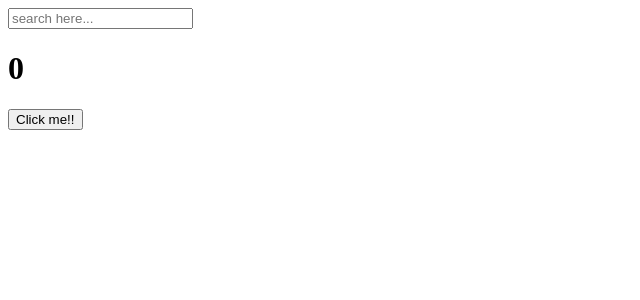
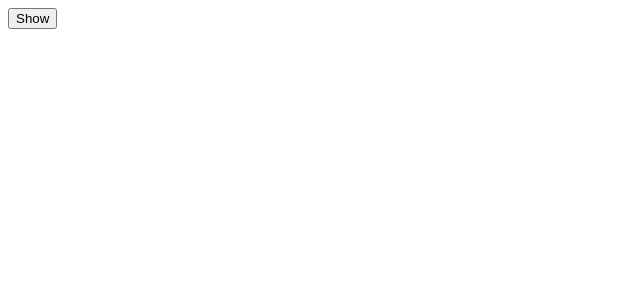
Before and after one commit to JackCokebb/react_test, a React (Create React App) app in the folder react_test_app/: page / in a window 1280 px wide. Shown: the top 300 px of the page, without its empty margins (0-640 px from the left). Built offline with nearby package versions, Linux system fonts and the light colour scheme.

Commit message:
22.07.02 cleanup func

```diff
--- a/react_test_app/src/App.js
+++ b/react_test_app/src/App.js
@@ -1,49 +1,33 @@
-//import Button from "./Button";
-//import styles from "./App.module.css"
-
-// useEffect allow us to render some code only once at the first time
-// so that even if some states are changed, some code will not be re-rendered.
-// useEffect function renders the things after all the other things are rendered
 import { useState, useEffect } from "react";
 
+//another component
+//component is the function that return jsx
+// uppercase needed
+function Hello(){
+  //log will appear only when component is created at first time.
+  useEffect(()=>{
+    console.log("created!");
+
+    // the function that will be run when the component is destroyed
+    // it is return func of useEffect func
+    // this is called **cleanup function**
+    return ()=> console.log("destroyed :(")
+  },[])
+  return <h1>Hello!</h1>;
+}
 
 function App() {
-  const [counter, setValue] = useState(0);
-  const [keyword, setKeyword] = useState("");
-  const onClick = () => setValue(prev => prev + 1);
-  const onChange = (event) => {
-    setKeyword(event.target.value)
+
+  const [showing, setShowing] = useState(false);
+  const onClick = () => {
+    setShowing(prev => !prev);
   }
-  console.log("i run this all the time");
-  // const iRunThisOnce = ()=> {
-  //   console.log("i run only once");
-  // }
 
-  // useEffect allow us to render some code only once at the first time
-  // as [] is empty, react watching nothing --> so react will run this code only one time.
-  //useEffect(iRunThisOnce,[])
-  useEffect(()=>{
-    console.log("i run only once")
-  },[]);
-
-  // when i want to run this code only when this keyword changes
-  // (not when counter changes)
-  // As i write [keyword] --> telling react to run this code if this keyword changes(=watch the keyword)
-  useEffect(()=>{
-    console.log("i run when 'keyword' changes", {keyword});
-  },[keyword]);
-  useEffect(()=>{
-    console.log("i run when 'counter' changes");
-  }, [counter])
-  useEffect(()=>{
-    console.log("i run when 'keyword' and 'counter' changes");
-  }, [keyword, counter])
-
+  // we are creating and destroying component with ' showing ? "Hide" : "Show" '
   return (
     <div>
-      <input value={keyword} onChange={onChange} type="text" placeholder="search here..."/>
-      <h1>{counter}</h1>
-      <button onClick={onClick}>Click me!!</button>
+      <button onClick={onClick}>{showing ? "Hide" : "Show" }</button>
+      {showing ? <Hello /> : null}
     </div>
   );
 }
```
Also changed, not shown: react_test_app/src/useEffect_test.js (added, +49 -0 lines).
